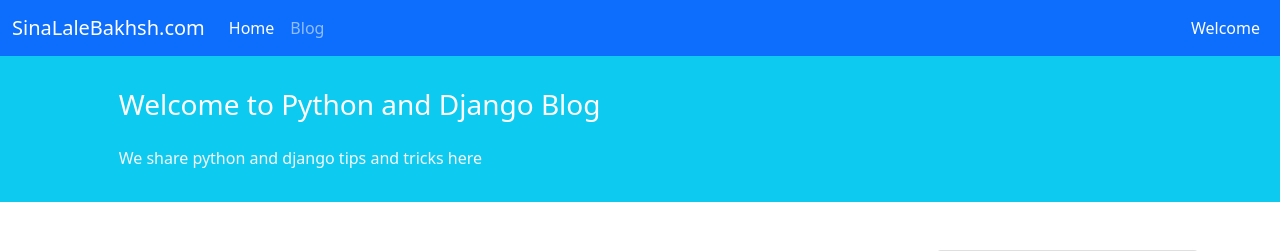
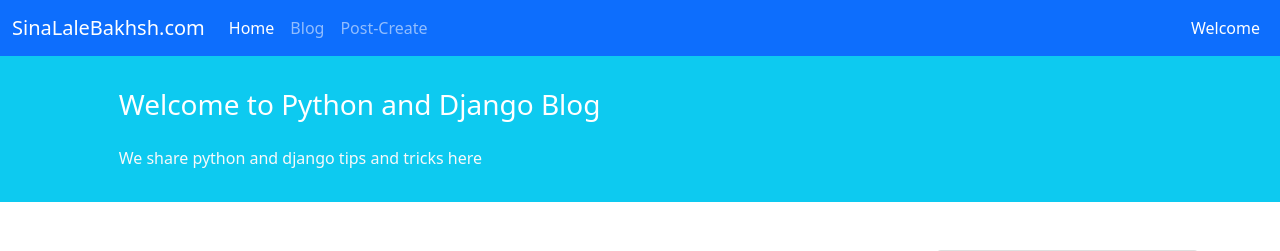
Before and after one commit to sinalalebakhsh/The_first_secure_site_TFSS_1, a Django app: page /blog/ in a window 1280 px wide. Shown: the top 251 px of the page. Run offline with Django 4.2, Linux system fonts and the light colour scheme; data that the repository does not hold is empty.

Commit message:
add link for navbar on head site for user

```diff
--- a/templates/_base.html
+++ b/templates/_base.html
@@ -22,7 +22,8 @@
         <div class="collapse navbar-collapse" id="navbarNavAltMarkup">
             <div class="navbar-nav">
                 <a class="nav-link active" aria-current="page" href="#">Home</a>
-                <a class="nav-link" href="#">Blog</a>
+                <a class="nav-link" href="{% url "post list view" %}">Blog</a>
+                <a class="nav-link" href="{% url "post_create" %}">Post-Create</a>
             </div>
         </div>
         <div class="mx-2 text-white">Welcome</div>
```
